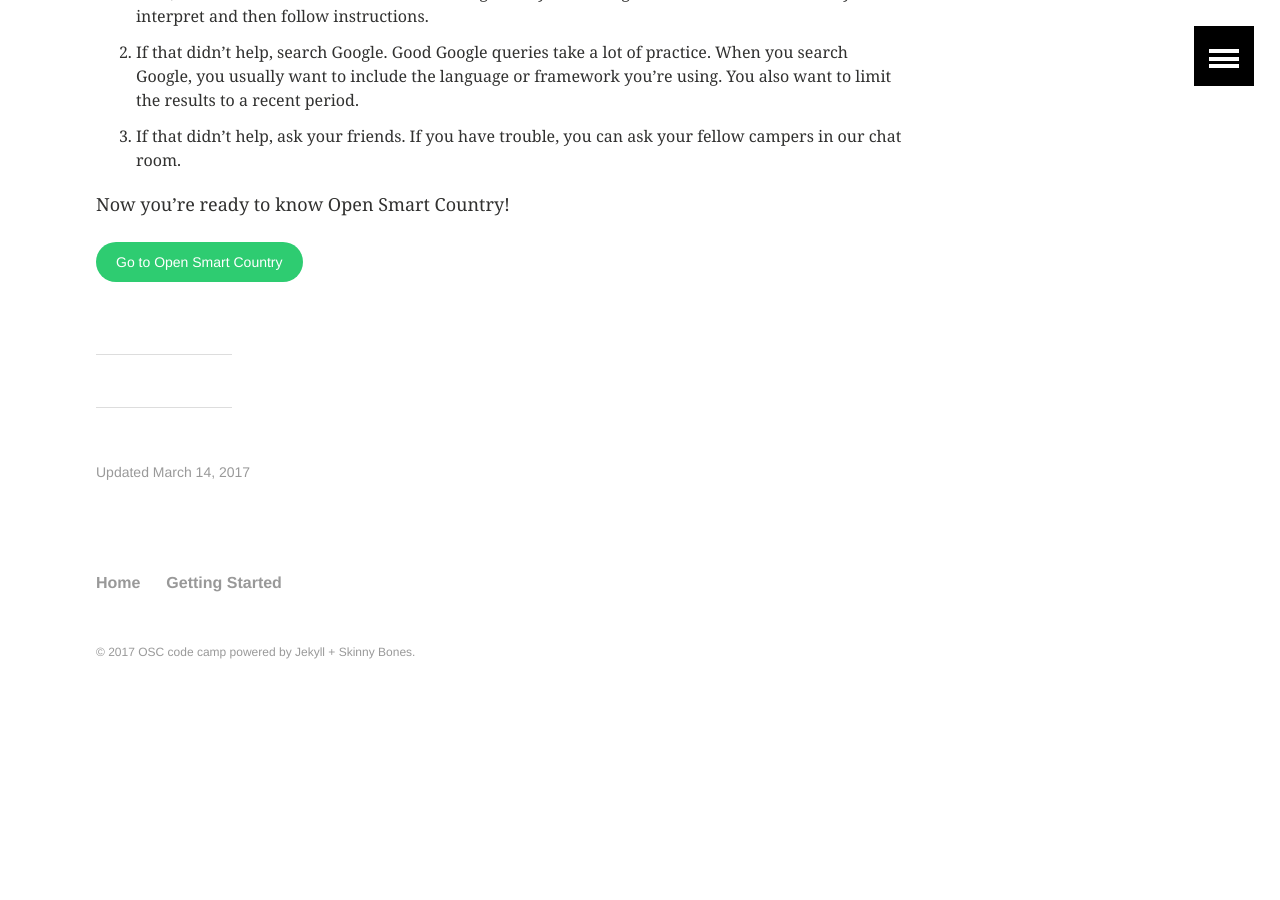
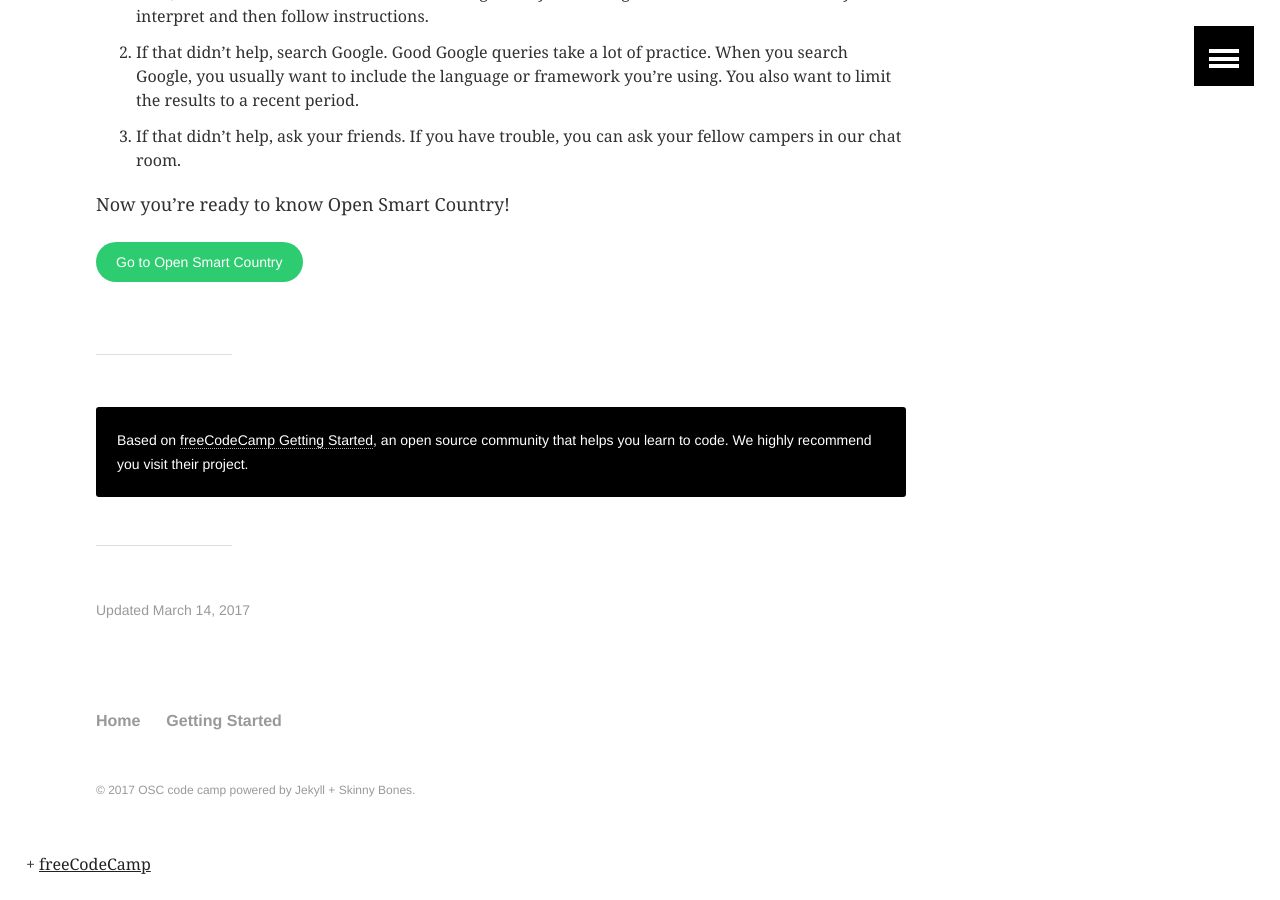
Before and after one commit to ilice/OSC, a Jekyll site: the page built from docs/getting-started/index.md, in a window 1280 px wide and 900 px high, scrolled down 3626 px. Built offline with Jekyll 4.4.1, drawn with Linux system fonts in a browser that asks for light colours; before the commit the page ends 4364 px from its top, so only the background shows below that.

Commit message:
Attribution

```diff
--- a/docs/_includes/footer.html
+++ b/docs/_includes/footer.html
@@ -12,4 +12,4 @@
 		</ul>
 	</nav><!-- /.bottom-menu -->
 	<p class="copyright">&#169; {{ site.time | date: '%Y' }} <a href="{{ site.url }}">{{ site.title }}</a> powered by <a href="http://jekyllrb.com">Jekyll</a> + <a href="http://mmistakes.github.io/skinny-bones-jekyll/">Skinny Bones</a>.</p>
-</footer>
+</footer> + <a href="https://www.freecodecamp.com">freeCodeCamp</a>
--- a/docs/getting-started/index.md
+++ b/docs/getting-started/index.md
@@ -117,3 +117,6 @@ Now you're ready to know Open Smart Country!
 </div>
 
 ---
+
+Based on [freeCodeCamp Getting Started](https://www.freecodecamp.com), an open source community that helps you learn to code. We highly recommend you visit their project.
+{: .notice}
```
